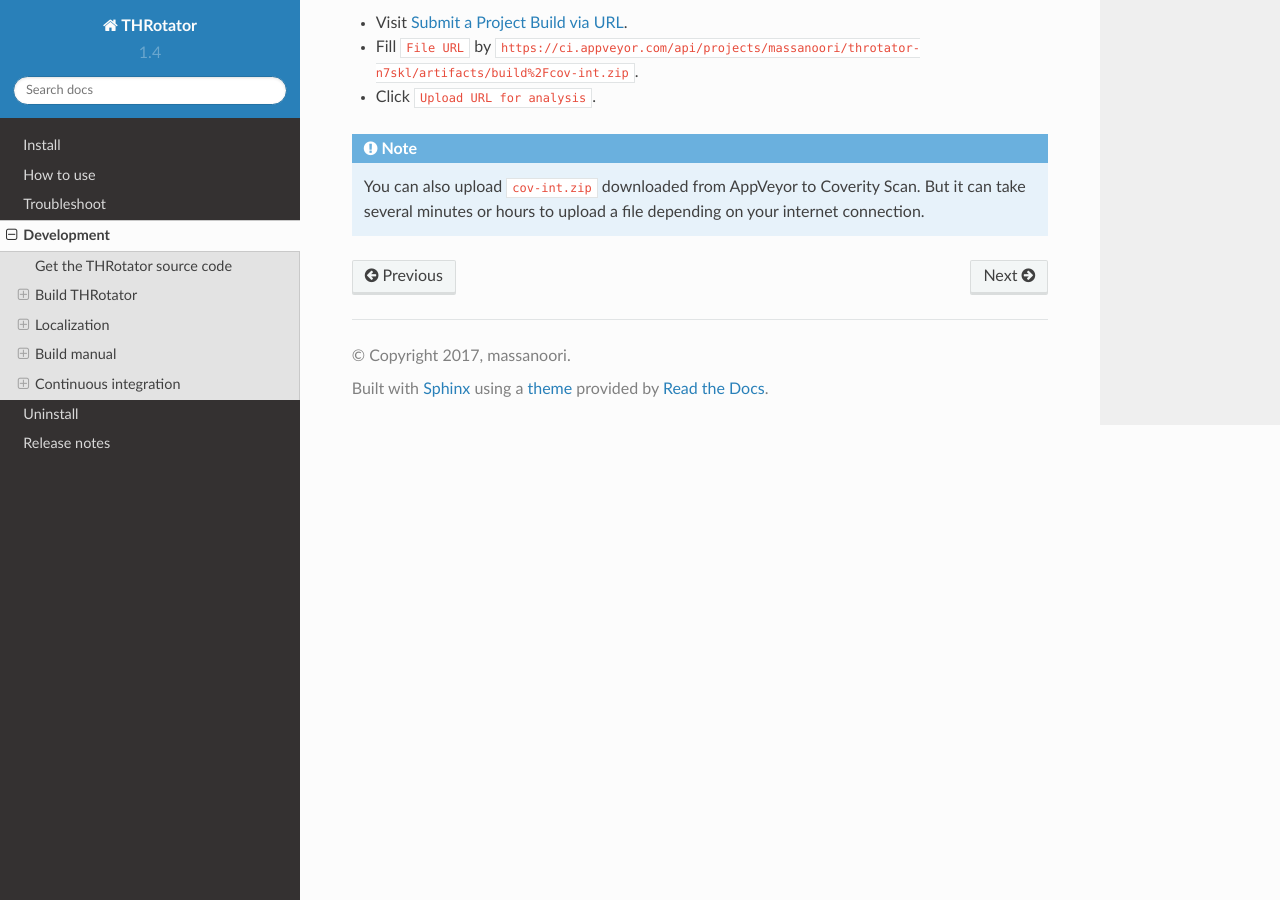
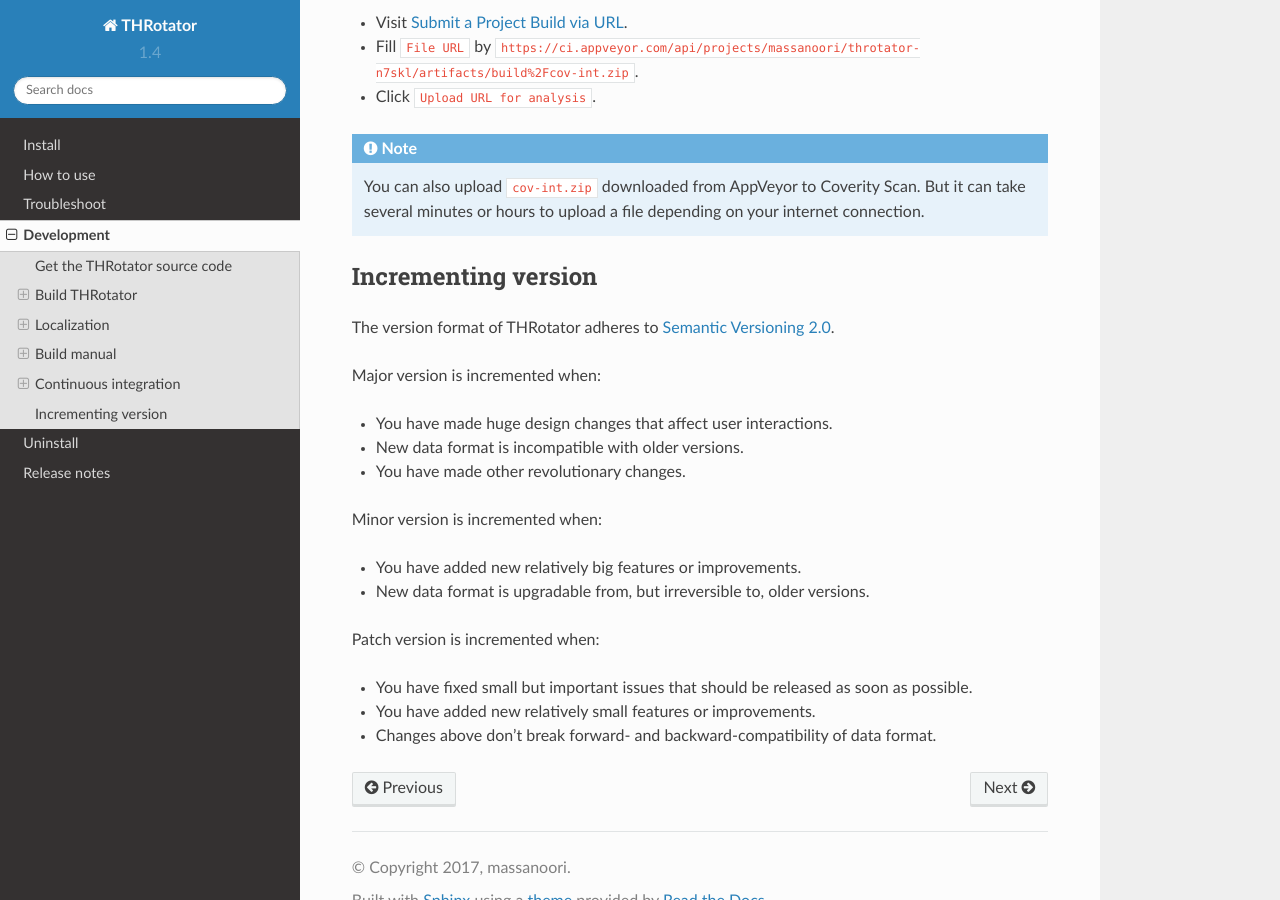
Before and after one commit to massanoori/THRotator-manual, a Sphinx documentation site: the page built from docs/pages/development.rst, in a window 1280 px wide and 900 px high, scrolled down 7222 px. Built offline with Sphinx 7.4.7 and the Read the Docs theme 2.0.0, drawn with Linux system fonts in a browser that asks for light colours.

Commit message:
Manual for incrementing version

```diff
--- a/docs/pages/development.rst
+++ b/docs/pages/development.rst
@@ -328,3 +328,28 @@
 
 .. note:: You can also upload ``cov-int.zip`` downloaded from AppVeyor to Coverity Scan.
           But it can take several minutes or hours to upload a file depending on your internet connection.
+
+
+Incrementing version
+====================
+
+The version format of THRotator adheres to `Semantic Versioning 2.0 <http://semver.org/>`_.
+
+Major version is incremented when:
+
+* You have made huge design changes that affect user interactions.
+* New data format is incompatible with older versions.
+* You have made other revolutionary changes.
+
+
+Minor version is incremented when:
+
+* You have added new relatively big features or improvements.
+* New data format is upgradable from, but irreversible to, older versions.
+
+
+Patch version is incremented when:
+
+* You have fixed small but important issues that should be released as soon as possible.
+* You have added new relatively small features or improvements.
+* Changes above don't break forward- and backward-compatibility of data format.
```
Also changed, not shown: 1 other file.
